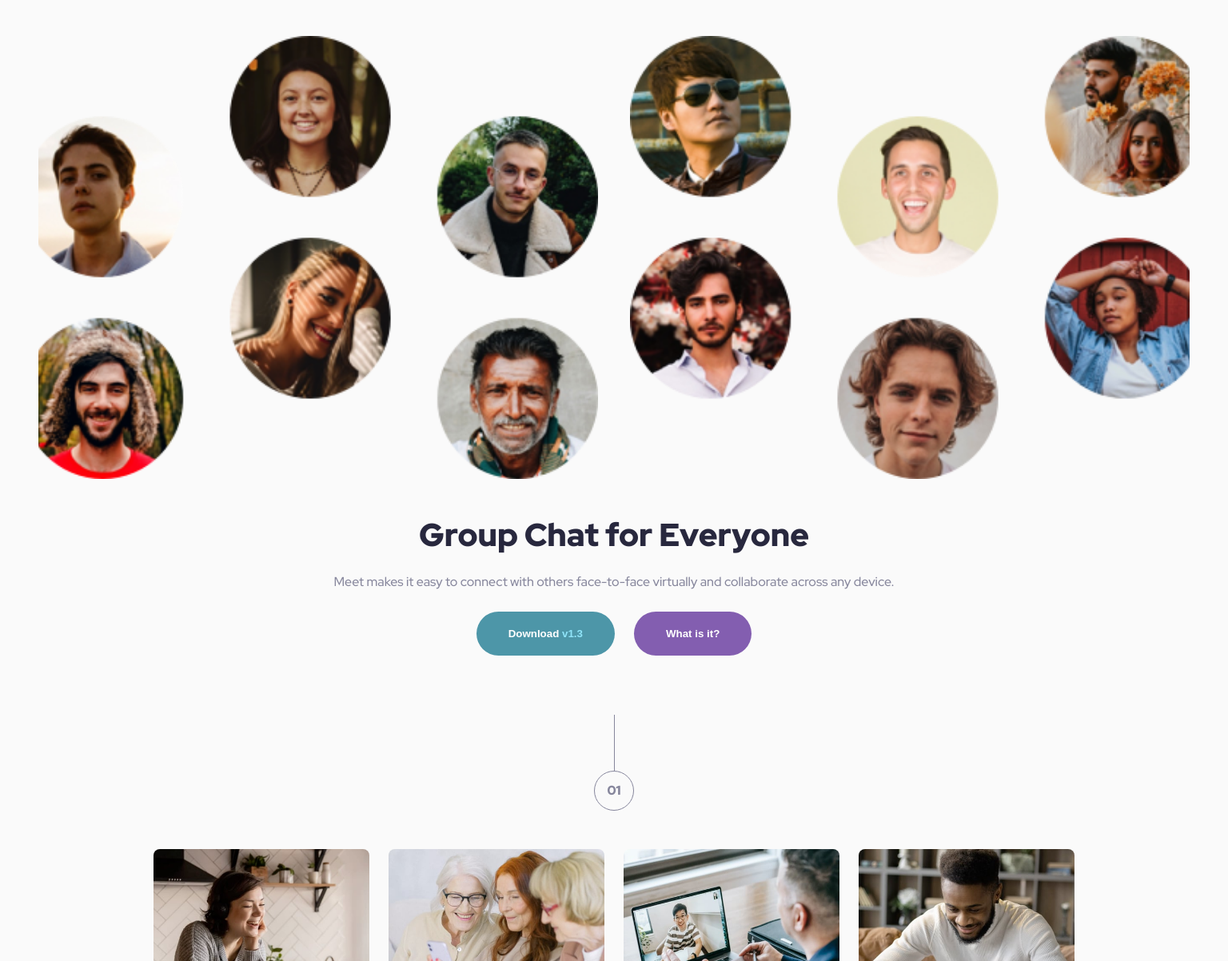
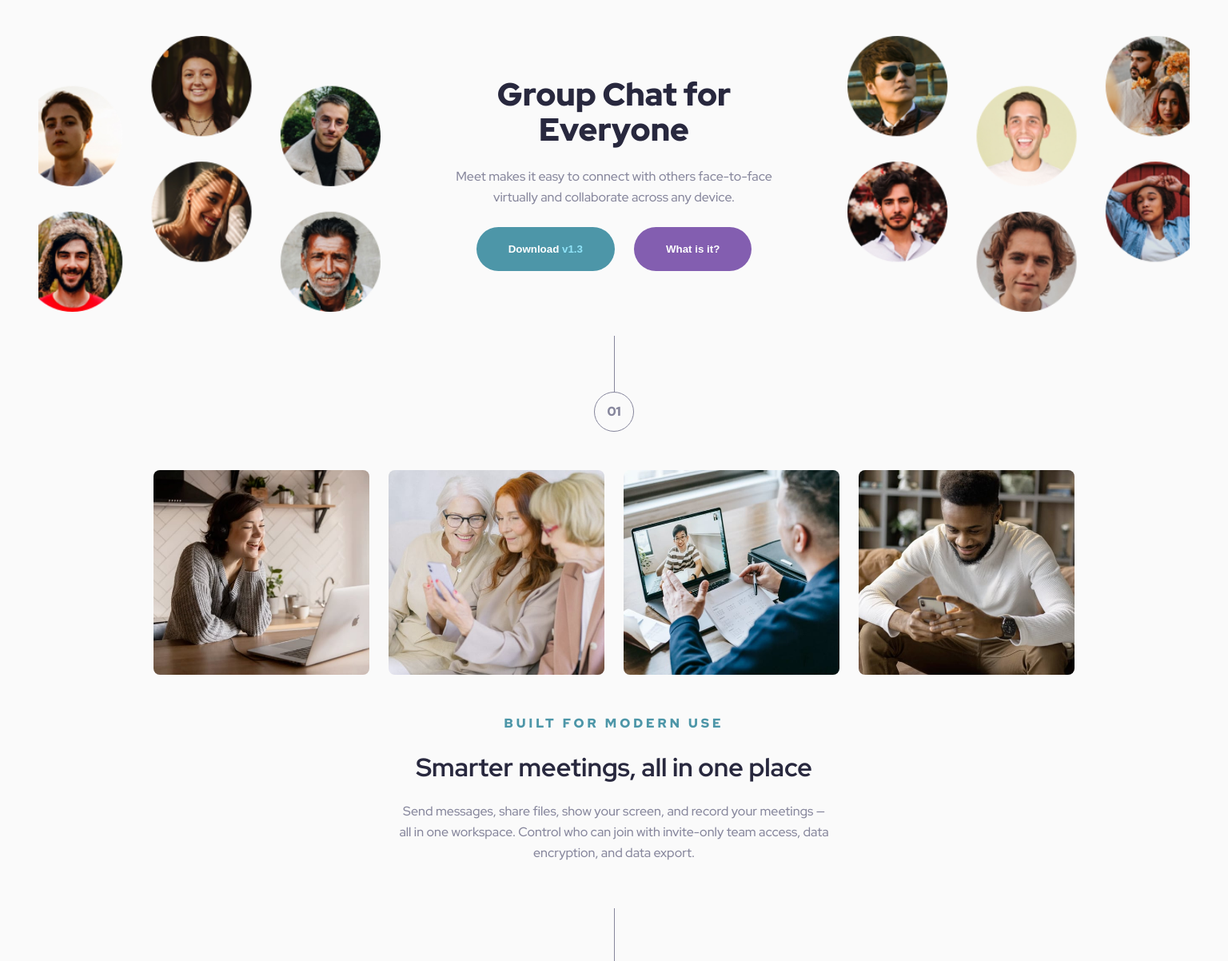
Before and after one commit to nicolette-codes/meet_langing_page, a plain HTML site: page index.html in a window 1536 px wide. Shown: the part 55-1257 px from the top of the page at 80% size. Drawn offline with Linux system fonts and the light colour scheme.

Commit message:
first iteration of solution

```diff
--- a/index.html
+++ b/index.html
@@ -14,14 +14,19 @@
 		<main class="landing-page">
 			<img class="landing__logo" src="assets/logo.svg"
 				alt="Meet company logo">
-			<img class="landing__avatar translate-left"
+
+			<div class="landing-grid">
+
+				<img class="landing__avatar translate-left grid-item-one"
 					src="assets/desktop/image-hero-left.png" alt="Six small round avatar images of meet users.">
-			<img class="landing__avatar translate-right"
+				<img class="landing__avatar translate-right grid-item-three"
 					src="assets/desktop/image-hero-right.png" alt="Six small round avatar images of meet users.">
-			<h1 class="landing__heading text-align-center plr-double text-padding-heading--tablet">
+
+				<div class="max-text-width grid-item-two">
+					<h1 class="landing__heading text-align-center ">
 						Group Chat for Everyone
 					</h1>
-			<p class="mt-element-small text-padding text-align-center text-padding--tablet">
+					<p class="mt-element-small text-align-center ">
 						Meet makes it easy to connect with others face-to-face virtually
 						and collaborate across any device.
 					</p>
@@ -32,6 +37,8 @@
 						<button class="btn btn-accent">
 							What is it?
 						</button>
+					</div>
+				</div>
 			</div>
 
 			<div class="relative">
@@ -55,15 +62,19 @@
 					alt="A black man sitting on a couch. He is smiling and is looking at the smartphone in his hands.">
 			</div>
 
-			<div class="text-padding overline text-align-center mt-element-large">
+			<div class="max-text-width">
+				<div class="overline text-align-center mt-element-large">
 					Built for modern use
 				</div>
-			<h2 class="heading-two--dark text-align-center mt-element-small plr-middle text-padding-heading--tablet">
+				<h2 class="heading-two--dark text-align-center mt-element-small">
 					Smarter meetings, all in one place
 				</h2>
-			<p class="mt-element-small text-padding text-align-center text-padding--tablet">Send messages, share files, show your screen, and record your meetings — all in one
+				<p class="mt-element-small text-align-center">Send messages, share files, show your screen, and record your meetings — all in one
 					workspace. Control who can join with invite-only team access, data encryption, and data export.
 				</p>
+			</div>
+
+
 
 			<div class="relative">
 				<div class="circle circle-2 flex-all-center">
--- a/styles/main.css
+++ b/styles/main.css
@@ -82,7 +82,6 @@ h2 {
 }
 
 .landing__heading {
-	padding: 0em calc(var(--spacing-base) * 1.5);
 	font-weight: var(--font-weight-black);
 }
 
@@ -181,6 +180,11 @@ h2 {
 	width: 100%;
 }
 
+.max-text-width {
+	margin: auto;
+	max-width: 325px;
+}
+
 .overline {
 	color: var(--primary-color);
 	line-height: 2.6rem;
@@ -234,18 +238,10 @@ h2 {
 	text-align: center;
 }
 
-.text-align-left {
-	text-align: left;
-}
-
 .flex-all-center {
 	display: flex;
 	justify-content: center;
 	align-items: center;
-}
-
-.plr-middle {
-	padding: 0 calc(var(--spacing-base) * 1.5);
 }
 
 .plr-double {
@@ -276,6 +272,11 @@ h2 {
 		grid-template-rows: initial;
 	}
 
+	.max-text-width {
+		margin: auto;
+		max-width: 573px;
+	}
+
 	.landing__footer {
 		background: url("../assets/tablet/image-footer.jpg")
 			no-repeat top center / cover;
@@ -293,6 +294,41 @@ h2 {
 @media screen and (min-width: 1440px) {
 	.landing-page {
 		max-width: 1440px;
+	}
+
+	.landing-grid {
+		display: grid;
+		grid-template-columns: repeat(3, 1fr);
+		gap: var(--spacing-double);
+	}
+
+	.grid-item-one {
+		grid-row: 1 / 1;
+		grid-column: 1 / 1;
+	}
+
+	.grid-item-two {
+		grid-row: 1 / 1;
+		grid-column: 2 / 2;
+	}
+
+	.grid-item-three {
+		grid-row: 1 / 1;
+		grid-column: 3 / 3;
+	}
+
+	.btn-group {
+		margin-bottom: 0;
+	}
+
+	.landing__avatar {
+		margin-bottom: 0;
+		width: 100%;
+	}
+
+	.max-text-width {
+		margin: auto;
+		max-width: 540px;
 	}
 
 	.landing__images {
```
Also changed, not shown: 2 other files. Lines whose indentation alone changed are shown as unchanged.
